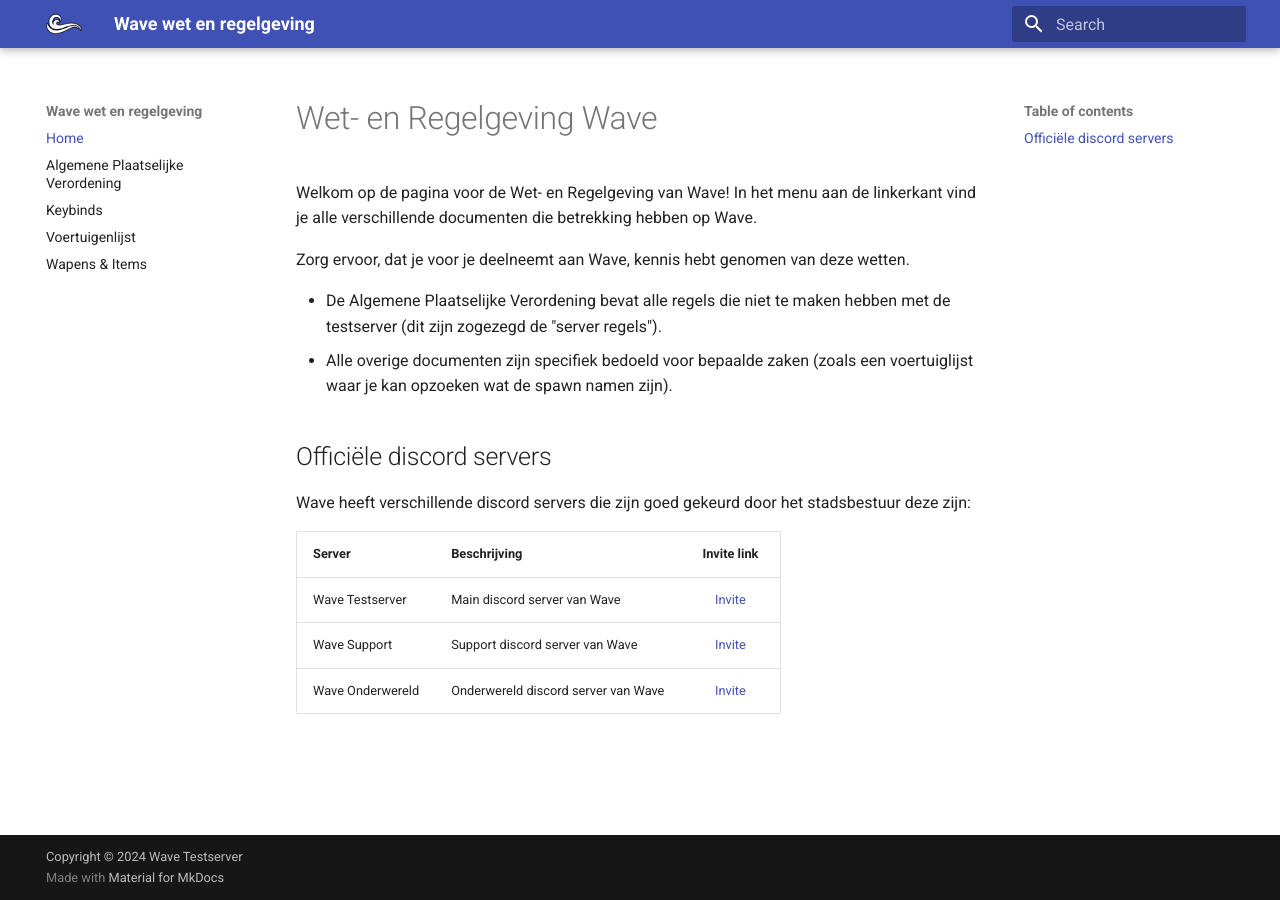
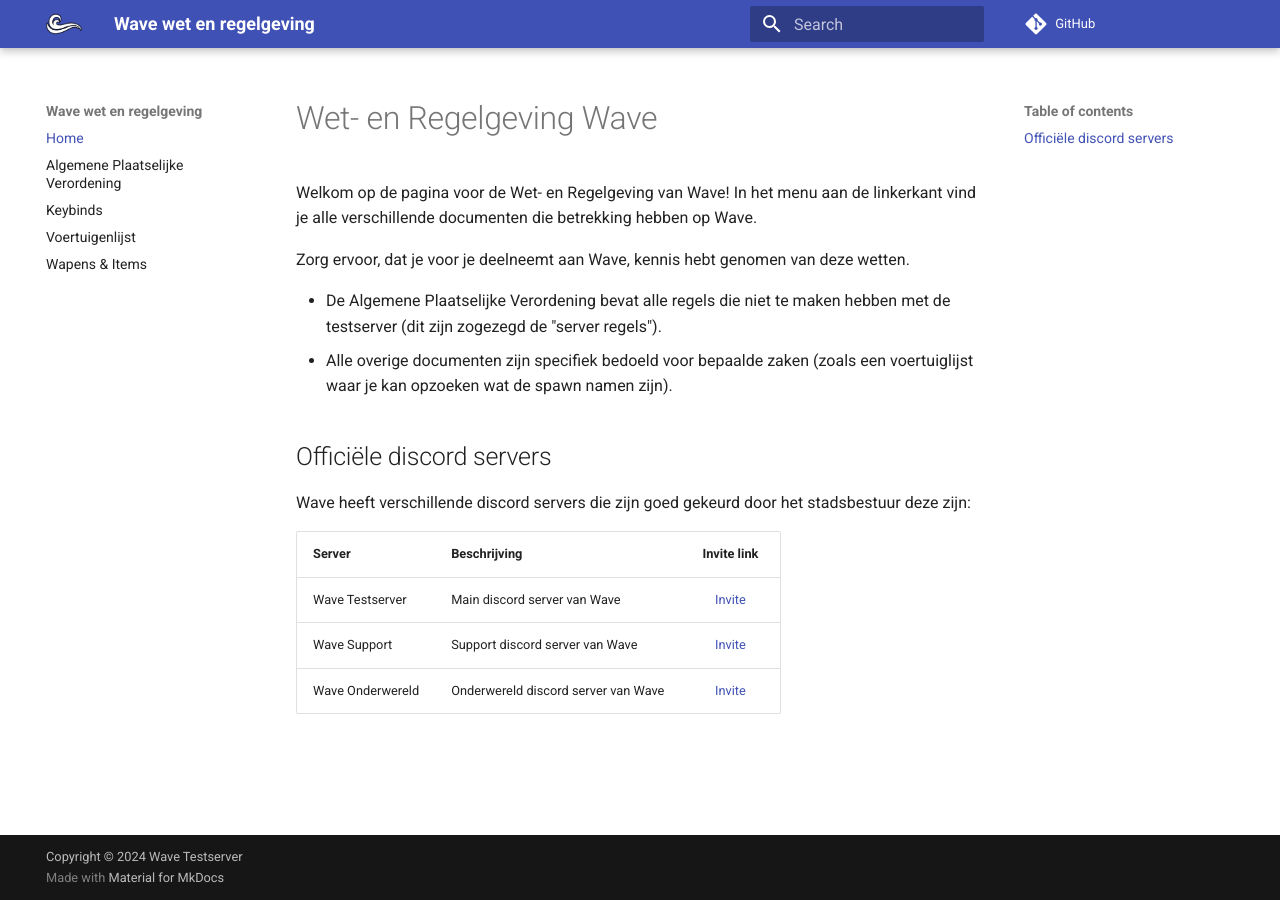
Before and after one commit to Maurokrekels/Wave-APV, an MkDocs documentation site: the page built from docs/index.md, in a window 1280 px wide. Built offline with MkDocs 1.6.1 and Material for MkDocs 9.7.7, drawn with Linux system fonts in a browser that asks for light colours; comment, search, counter and statistics services are not loaded.

Commit message:
Update mkdocs.yml

```diff
--- a/mkdocs.yml
+++ b/mkdocs.yml
@@ -11,6 +11,9 @@
 
 site_url: https://waveapv.wavetestserver.nl
 
+repo_name: GitHub
+repo_url: https://github.com/Maurokrekels/Wave-APV
+
 nav:
   - Home: index.md
   - Algemene Plaatselijke Verordening: apv.md
```
